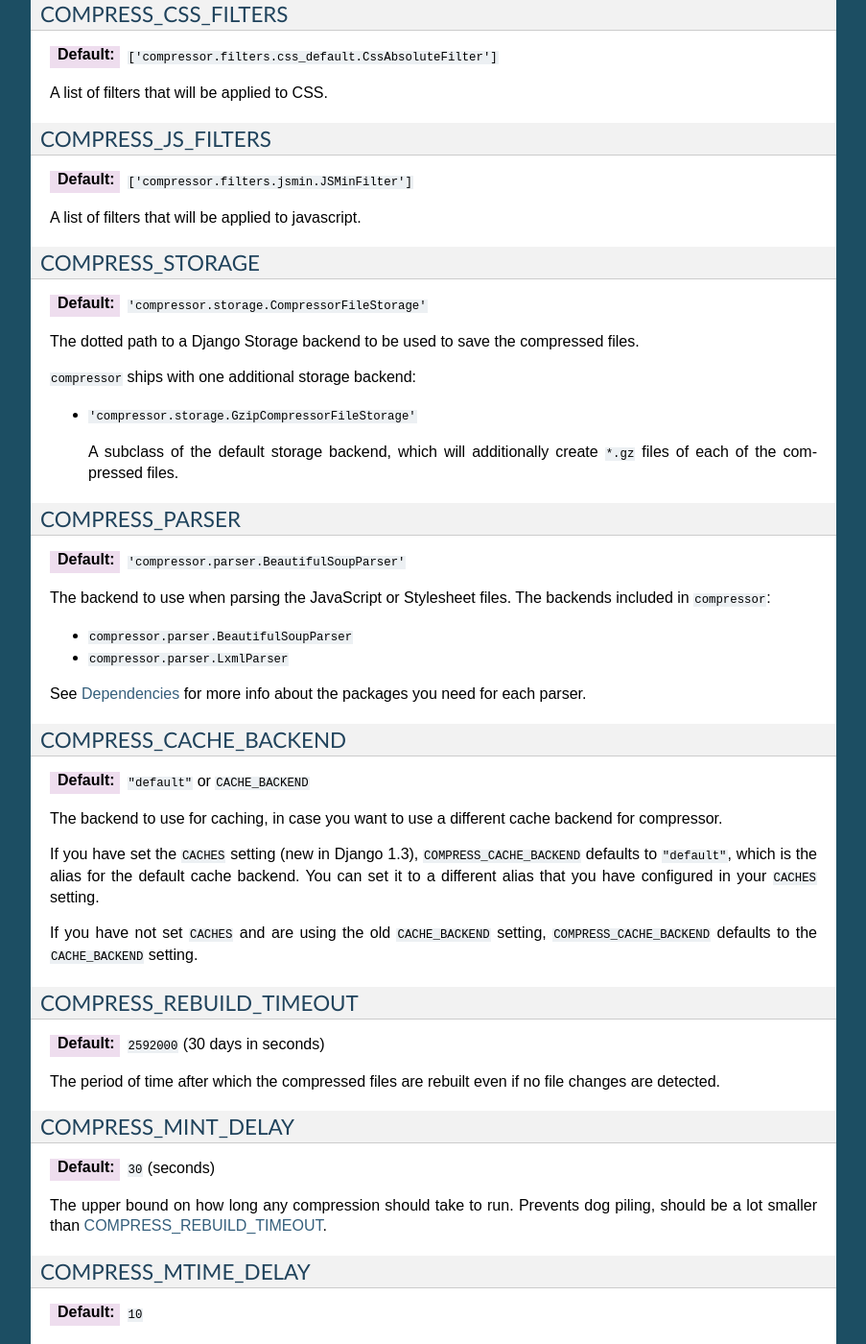
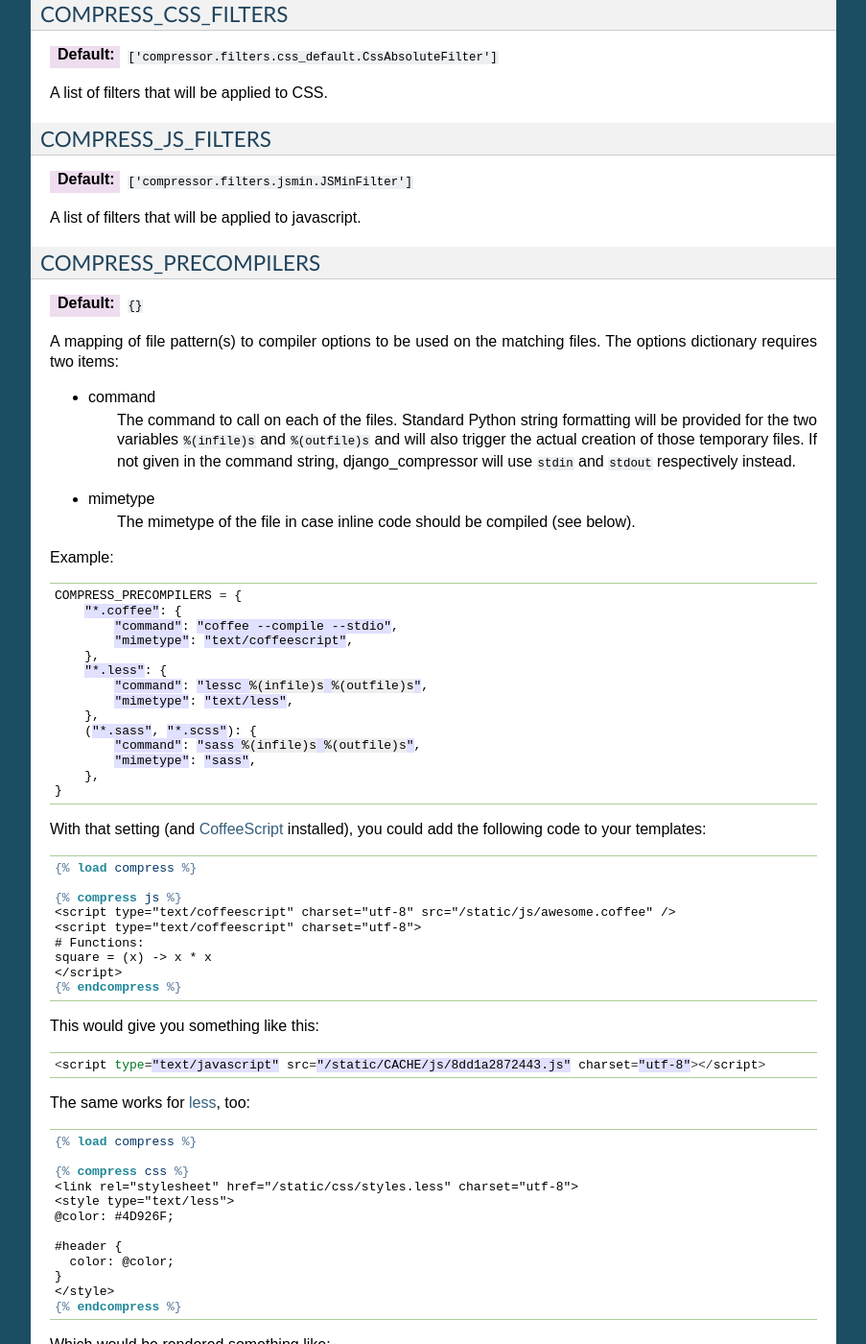
Before and after one commit to django-compressor/django-compressor, a Sphinx documentation site: the page built from docs/index.txt, in a window 1280 px wide and 1400 px high, scrolled down 4312 px. Shown: the whole window at 96% size, without its empty margins (198-1101 px from the left). Built offline with Sphinx 7.4.7, drawn with Linux system fonts in a browser that asks for light colours; some of the changed text lies outside the part shown.

Commit message:
Updated documentation for COMPRESS_PRECOMPILERS and added a deprecation section.

```diff
--- a/docs/index.txt
+++ b/docs/index.txt
@@ -285,6 +285,85 @@ COMPRESS_JS_FILTERS
 
 A list of filters that will be applied to javascript.
 
+COMPRESS_PRECOMPILERS
+^^^^^^^^^^^^^^^^^^^^^
+
+:Default: ``{}``
+
+A mapping of file pattern(s) to compiler options to be used on the
+matching files. The options dictionary requires two items:
+
+* command
+    The command to call on each of the files. Standard Python string
+    formatting will be provided for the two variables ``%(infile)s`` and
+    ``%(outfile)s`` and will also trigger the actual creation of those
+    temporary files. If not given in the command string, django_compressor
+    will use ``stdin`` and ``stdout`` respectively instead.
+
+* mimetype
+    The mimetype of the file in case inline code should be compiled
+    (see below).
+
+Example::
+
+    COMPRESS_PRECOMPILERS = {
+        "*.coffee": {
+            "command": "coffee --compile --stdio",
+            "mimetype": "text/coffeescript",
+        },
+        "*.less": {
+            "command": "lessc %(infile)s %(outfile)s",
+            "mimetype": "text/less",
+        },
+        ("*.sass", "*.scss"): {
+            "command": "sass %(infile)s %(outfile)s",
+            "mimetype": "sass",
+        },
+    }
+
+With that setting (and CoffeeScript_ installed), you could add the following
+code to your templates:
+
+.. code-block:: django
+
+    {% load compress %}
+
+    {% compress js %}
+    <script type="text/coffeescript" charset="utf-8" src="/static/js/awesome.coffee" />
+    <script type="text/coffeescript" charset="utf-8">
+    # Functions:
+    square = (x) -> x * x
+    </script>
+    {% endcompress %}
+
+This would give you something like this::
+
+    <script type="text/javascript" src="/static/CACHE/js/8dd1a2872443.js" charset="utf-8"></script>
+
+The same works for less_, too:
+
+.. code-block:: django
+
+    {% load compress %}
+
+    {% compress css %}
+    <link rel="stylesheet" href="/static/css/styles.less" charset="utf-8">
+    <style type="text/less">
+    @color: #4D926F;
+
+    #header {
+      color: @color;
+    }
+    </style>
+    {% endcompress %}
+
+Which would be rendered something like::
+
+    <link rel="stylesheet" href="/static/CACHE/css/8ccf8d877f18.css" type="text/css" charset="utf-8">
+
+.. _less: http://lesscss.org/
+.. _CoffeeScript: http://jashkenas.github.com/coffee-script/
+
 COMPRESS_STORAGE
 ^^^^^^^^^^^^^^^^
 
@@ -437,3 +516,20 @@ Dependencies
 .. _BeautifulSoup: http://www.crummy.com/software/BeautifulSoup/
 .. _lxml: http://codespeak.net/lxml/
 .. _libxml2: http://xmlsoft.org/
+
+Deprecation
+-----------
+
+This section lists features and settings that are deprecated or removed
+in newer versions of django_compressor.
+
+* ``COMPRESS_LESSC_BINARY``
+    Superseded by the COMPRESS_PRECOMPILERS_ setting. Just add the following
+    to your settings::
+
+        COMPRESS_PRECOMPILERS = {
+            "*.less": {
+                "command": "lessc %(infile)s %(outfile)s",
+                "mimetype": "text/less",
+            },
+        }
```
Also changed, not shown: 1 other file.
